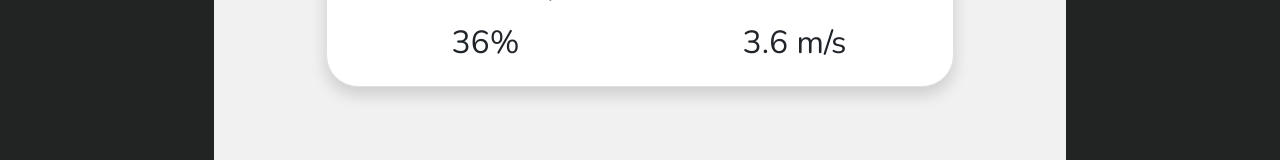
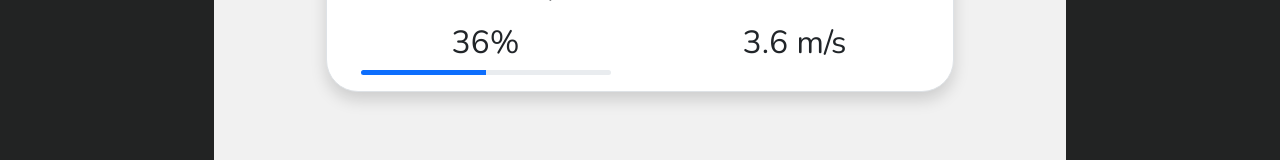
Before and after one commit to thomas4246/WeatherApp, a React (Create React App) app: page / in a window 1280 px wide. Shown: the part 399-559 px from the top of the page. Built offline with nearby package versions, Linux system fonts and the light colour scheme.

Commit message:
add progress bar

```diff
--- a/package.json
+++ b/package.json
@@ -6,7 +6,9 @@
     "@testing-library/jest-dom": "^5.16.4",
     "@testing-library/react": "^13.3.0",
     "@testing-library/user-event": "^13.5.0",
+    "bootstrap": "^5.2.0",
     "react": "^18.2.0",
+    "react-bootstrap": "^2.5.0",
     "react-dom": "^18.2.0",
     "react-scripts": "5.0.1",
     "web-vitals": "^2.1.4"
--- a/src/components/Card.jsx
+++ b/src/components/Card.jsx
@@ -1,4 +1,5 @@
 import React from 'react';
+import { ProgressBar } from 'react-bootstrap';
 
 export default function Card() {
   return (
@@ -49,6 +50,14 @@ export default function Card() {
                 <div className='row text-center'>
                   <div className='col'>
                     <h2>36%</h2>
+                    <ProgressBar
+                      now={50}
+                      style={{
+                        height: '5px',
+                        width: '250px',
+                        margin: 'auto',
+                      }}
+                    />
                   </div>
                   <div className='col'>
                     <h2>3.6 m/s</h2>
```
Also changed, not shown: 1 other file (tests, documents, lock files or other folders).
